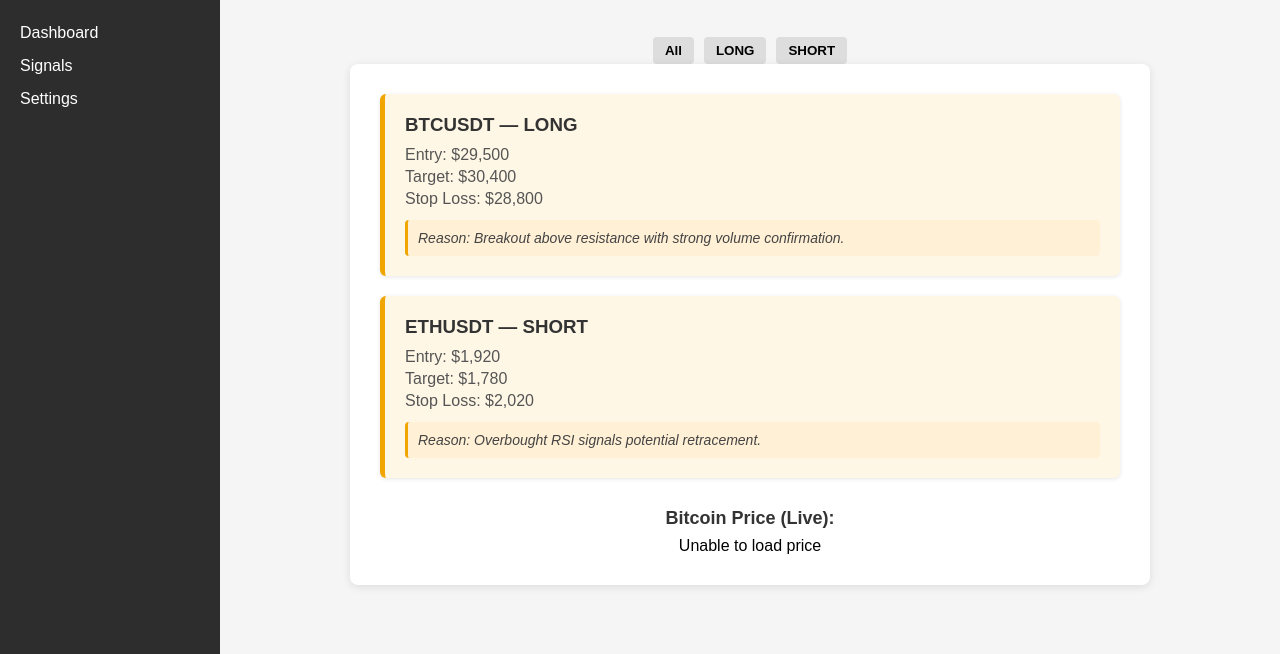
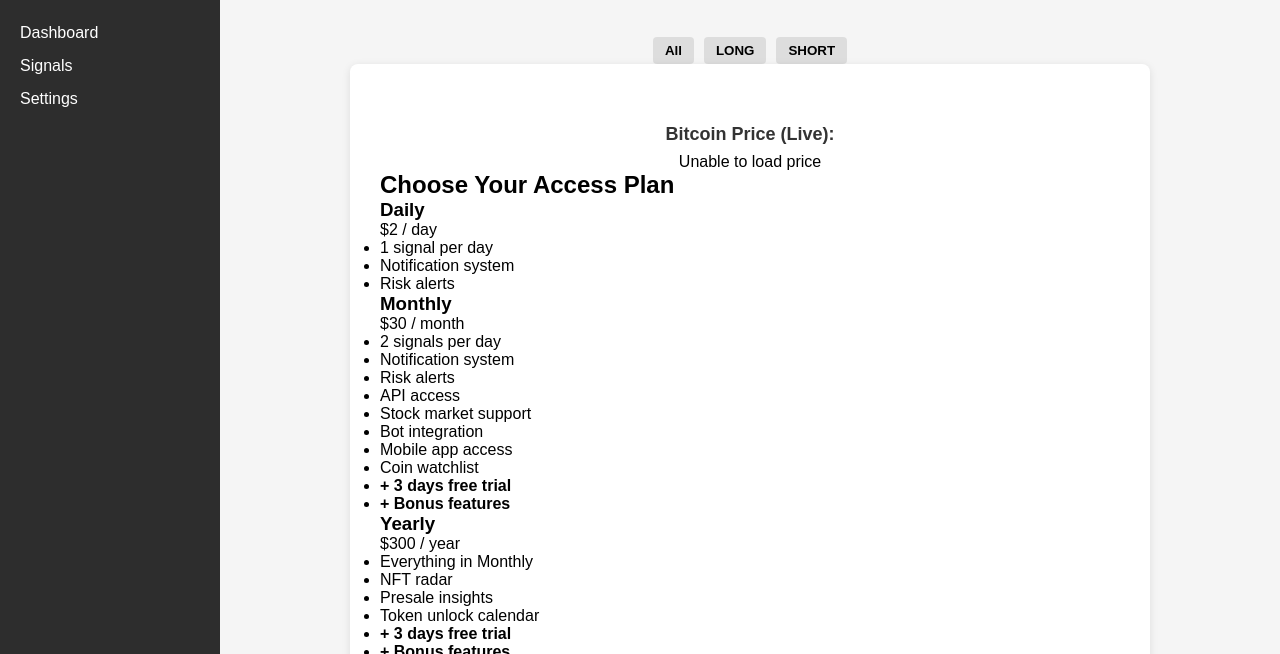
Before and after one commit to Yehunda/proculus-app, a plain HTML site: page public/panel.html in a window 1280 px wide. Shown: the part 146-800 px from the top of the page. Drawn offline with Linux system fonts and the light colour scheme; no server answers.

Commit message:
Update panel.html

```diff
--- a/public/panel.html
+++ b/public/panel.html
@@ -2,6 +2,7 @@
 <html lang="en">
 <head>
   <meta charset="UTF-8">
+<meta name="viewport" content="width=device-width, initial-scale=1.0">
   <title>Proculus Panel</title>
   <link rel="stylesheet" href="panel.css">
 </head>
@@ -30,33 +31,60 @@
 </div>
 
     <div class="panel-content">
-      <div class="signal-box">
-        <h3>BTCUSDT — LONG</h3>
-        <p>Entry: $29,500</p>
-        <p>Target: $30,400</p>
-        <p>Stop Loss: $28,800</p>
-        <div class="signal-comment">
-          Reason: Breakout above resistance with strong volume confirmation.
-        </div>
-      </div>
 
-      <div class="signal-box">
-        <h3>ETHUSDT — SHORT</h3>
-        <p>Entry: $1,920</p>
-        <p>Target: $1,780</p>
-        <p>Stop Loss: $2,020</p>
-        <div class="signal-comment">
-          Reason: Overbought RSI signals potential retracement.
-        </div>
-      </div>
 
       <div class="price-widget">
-        <h3>Bitcoin Price (Live):</h3>
-        <div id="btc-price"></div>
-      </div>
+  <h3>Bitcoin Price (Live):</h3>
+  <div id="btc-price"></div>
+</div>
+
+<div class="subscription-section">
+  <h2>Choose Your Access Plan</h2>
+  <div class="subscription-cards">
+    <div class="card">
+      <h3>Daily</h3>
+      <p class="price">$2 / day</p>
+      <ul>
+        <li>1 signal per day</li>
+        <li>Notification system</li>
+        <li>Risk alerts</li>
+      </ul>
+    </div>
+
+    <div class="card">
+      <h3>Monthly</h3>
+      <p class="price">$30 / month</p>
+      <ul>
+        <li>2 signals per day</li>
+        <li>Notification system</li>
+        <li>Risk alerts</li>
+        <li>API access</li>
+        <li>Stock market support</li>
+        <li>Bot integration</li>
+        <li>Mobile app access</li>
+        <li>Coin watchlist</li>
+        <li><strong>+ 3 days free trial</strong></li>
+        <li><strong>+ Bonus features</strong></li>
+      </ul>
+    </div>
+
+    <div class="card">
+      <h3>Yearly</h3>
+      <p class="price">$300 / year</p>
+      <ul>
+        <li>Everything in Monthly</li>
+        <li>NFT radar</li>
+        <li>Presale insights</li>
+        <li>Token unlock calendar</li>
+        <li><strong>+ 3 days free trial</strong></li>
+        <li><strong>+ Bonus features</strong></li>
+      </ul>
     </div>
   </div>
+</div>
 
-  <script src="panel.js"></script>
+</div>
+
+<script src="panel.js"></script>
 </body>
 </html>
```
